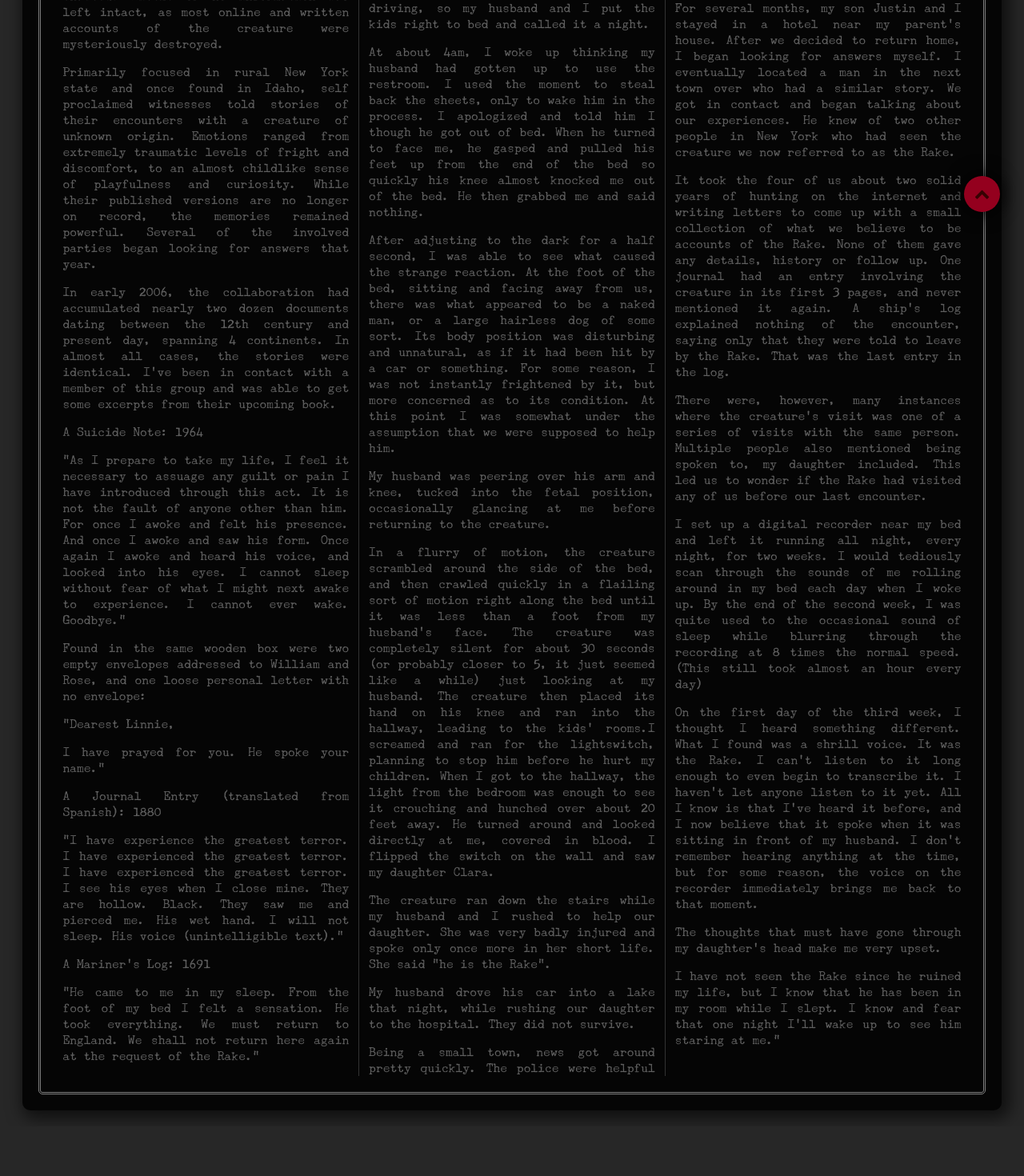
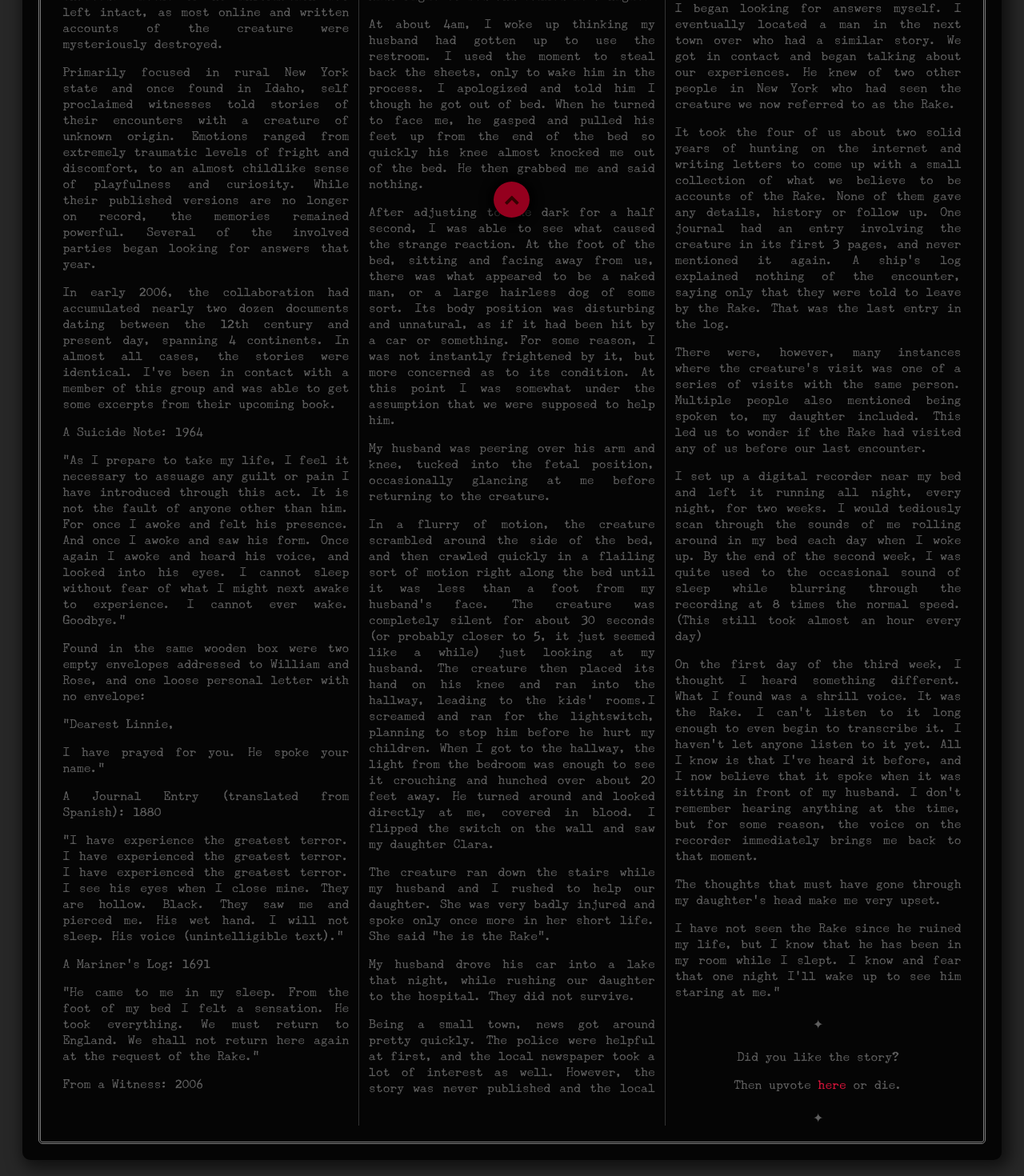
Before and after one commit to JoaoVMendes/TheMidnightPaper, a Vue app: page / in a window 1280 px wide. Shown: the part 513-1983 px from the top of the page at 80% size. Before the commit the page ends 1921 px from the top, so only its background shows below. Built offline with nearby package versions, Linux system fonts and the light colour scheme.

Commit message:
Changes on backTop button's position. Added a link reference to the original story at the end of the story's text.

```diff
--- a/src/App.vue
+++ b/src/App.vue
@@ -15,9 +15,6 @@
                     mode="out-in" appear>
           <CreepyText></CreepyText>
         </Transition>
-        <!-- <h4 class="text">&#10022;</h4> -->
-        <!-- <p class="text">Did you like the story?</p> -->
-        <!-- <p class="text">Then upvote <a href="https://creepypasta.fandom.com/wiki/The_Rake">here</a> or die.</p> -->
       </div>
       <transition enter-active-class="animate__animated animate__bounceIn"
                   leave-active-class="animate__animated animate__zoomOut"
@@ -89,7 +86,7 @@ export default{
    url(./fonts/Witch-of-Thebes.ttf) format("truetype");
 } */
 .text{
-  color: rgb(177, 13, 13);
+  color: rgb(95, 95, 95);
   /* background-color: black; */
 }
 
@@ -135,11 +132,11 @@ p{
   /*Glow ffect */
   /* box-shadow: 0 0 20px rgba(255, 0, 51, 0.8),
               0 0 30px rgba(255, 119, 119, 0.6); */
-  box-shadow: 0px 0px 20px 5px rgba(0, 0, 0, 0.753);
+  box-shadow: 0px 0px 10px 8px rgba(0, 0, 0, 0.753);
   width: 45px;
   height: 45px;
-  bottom: 22px;
-  right: 30px;
+  bottom: 15px;
+  right: 48.25%;
   z-index: 1;
 }
 
--- a/src/components/CreepyText.vue
+++ b/src/components/CreepyText.vue
@@ -3,7 +3,12 @@
         <div v-for="(t,index) in texts" :key="index">
             <p v-if="index == 0" class="text" style="margin-top: 0px"><span class="initial">{{ t[0] }}</span>{{ t.substring(1, t.length) }}</p>
             <p v-else class="text">{{ t }}</p>
+
         </div>
+        <h4 class="text">&#10022;</h4>
+        <p class="textRef text">Did you like the story?</p>
+        <p class="textRef text">Then upvote <a href="https://creepypasta.fandom.com/wiki/The_Rake">here</a> or die.</p>
+        <h4 class="text">&#10022;</h4>
     </div>
 </template>
 
@@ -93,6 +98,29 @@ p{
   padding-right: 2%;
 }
 
+p.textRef{
+  text-align: center;
+}
+
+a:link {
+  color: crimson;
+  background-color: transparent;
+  text-decoration: none;
+}
+
+a:visited {
+  color: rgb(148, 0, 30);
+  background-color: transparent;
+  text-decoration:underline;
+  text-decoration-color: rgb(148, 0, 30);
+}
+
+a:hover {
+  color: rgb(201, 0, 0);
+  background-color: transparent;
+  text-decoration: underline;
+}
+
 /* p::first-letter {
   float: left;
   line-height: 30px;
```
